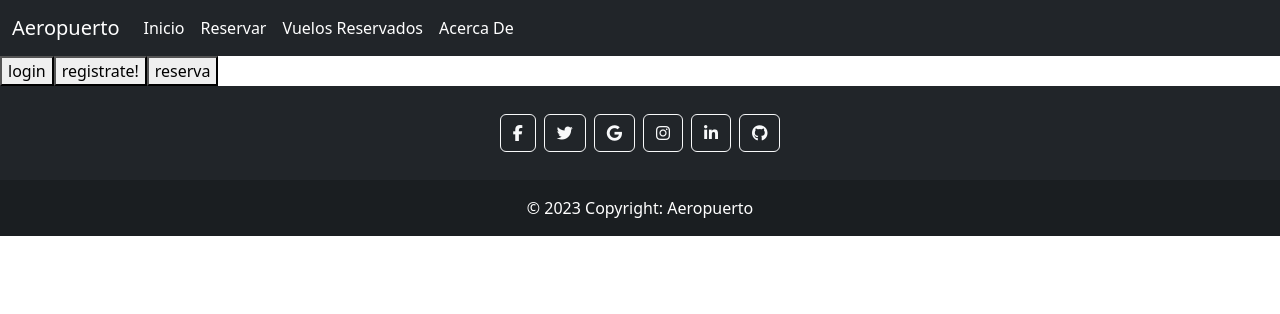
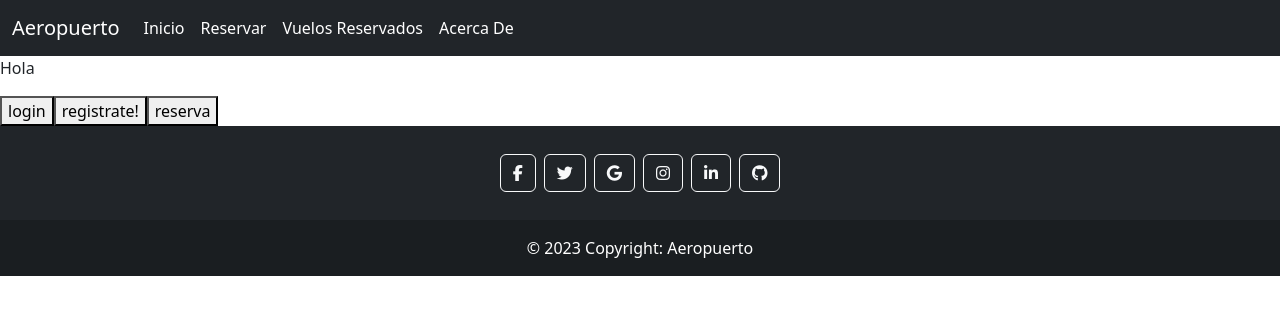
Before and after one commit to JaviDuu/reservaciones, an Angular app: page /inicio in a window 1280 px wide. Shown: the top 314 px of the page. Built offline with nearby package versions, Linux system fonts and the light colour scheme.

Commit message:
Update app.component.html

```diff
--- a/src/app/app.component.html
+++ b/src/app/app.component.html
@@ -1,5 +1,7 @@
 <app-header></app-header>
 
-<router-outlet></router-outlet>
+<router-outlet>
+    <p>Hola</p>
+</router-outlet>
 
 <app-footer></app-footer>
```
